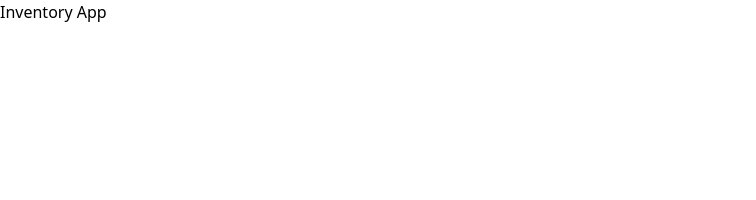
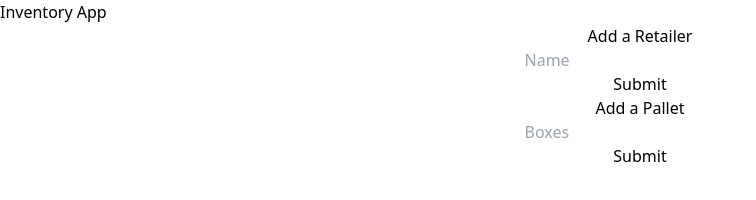
Before and after one commit to aschonely83/inventory-app-frontend, a plain HTML site: page index.html in a window 1280 px wide. Shown: the whole page, without its empty margins (0-756 px from the left). Drawn offline with nearby package versions, Linux system fonts and the light colour scheme.

Commit message:
set up forms

```diff
--- a/index.html
+++ b/index.html
@@ -7,7 +7,29 @@
     <link href="https://unpkg.com/tailwindcss@^1.0/dist/tailwind.min.css" rel="stylesheet">
 </head>
 <body>
-  <header>Inventory App</header>
+  <header>
+    <h2>Inventory App</h2>
+  </header>
+  <div class="container text-center">
+    <section id="retailersContainer">
+      <form id="newRetailer">
+        <h3>Add a Retailer</h3>
+        <input type="text" id="name" placeholder="Name"/><br>
+        <button type="submit" id="addRetailer">Submit</button>
+      </form>
+      <ul id="lists" class="list-none">
+      </ul>
+    </section>
+    <section id="palletsContainer">
+      <form id="newPallet">
+        <h3>Add a Pallet</h3>
+        <input type="text" id="boxes" placeholder="Boxes"/><br>
+        <button type="submit" id="addBoxes">Submit</button>
+      </form>
+      <ul id="boxes" class="list-none">
+      </ul>
+    </section>
+  </div>
   <script src="js/index.js"></script>
 </body>
 </html>
```
